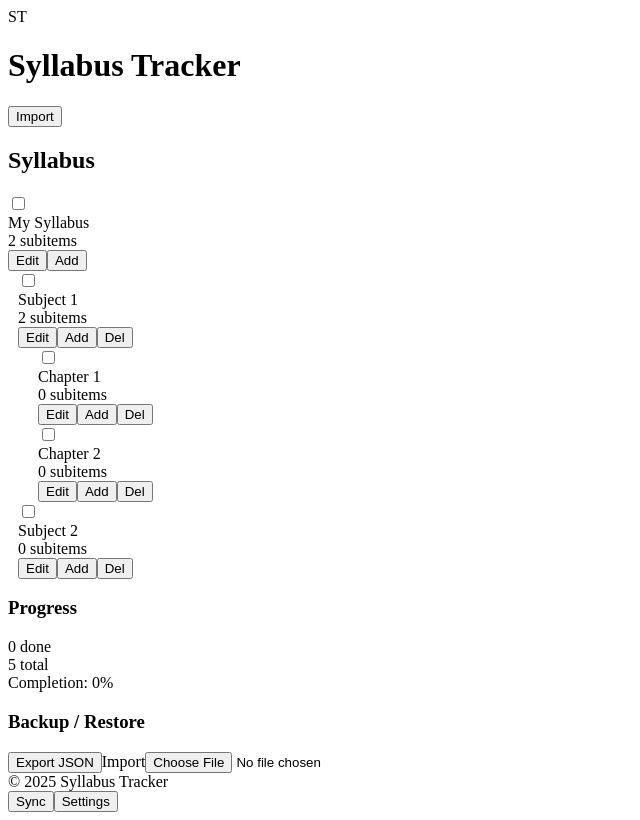
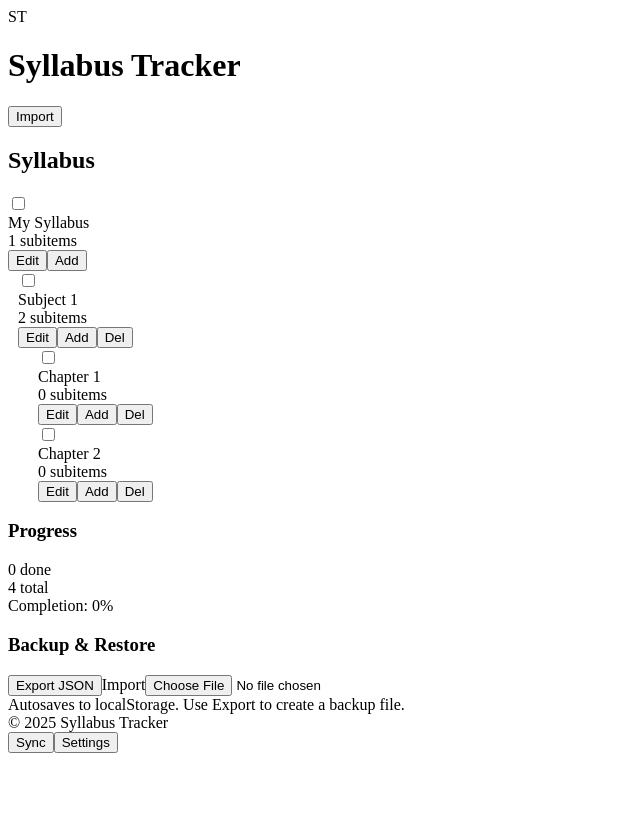
Before and after one commit to InfinityStar002/SyllabusTracker, a React (Vite) app: page / in a window 1280 px wide. Shown: the whole page, without its empty margins (0-640 px from the left). Built offline with nearby package versions, Linux system fonts and the light colour scheme; the HTML template or start-up script is replaced by a standard one.

Commit message:
Update App.jsx

```diff
--- a/src/App.jsx
+++ b/src/App.jsx
@@ -1,85 +1,117 @@
-import React, { useEffect, useState } from 'react'
-import { v4 as uuidv4 } from 'uuid'
-import { loadData, saveData } from './utils/storage'
-import useAutosave from './hooks/useAutosave'
-import TopBar from './components/TopBar'
-import BottomBar from './components/BottomBar'
-import SyllabusEditor from './components/SyllabusEditor'
-import ProgressPanel from './components/ProgressPanel'
+import React, { useEffect, useState } from "react";
+import TopBar from "./components/TopBar";
+import BottomBar from "./components/BottomBar";
+import SyllabusEditor from "./components/SyllabusEditor";
+import ProgressPanel from "./components/ProgressPanel";
+import { loadData, saveData } from "./utils/storage";
+import useAutosave from "./hooks/useAutosave";
+import registerServiceWorker from "./registerServiceWorker";
 
-const defaultSample = {
-  id: 'root',
-  title: 'My Syllabus',
+const SAMPLE = {
+  id: "root",
+  title: "My Syllabus",
+  done: false,
   children: [
     {
-      id: uuidv4(),
-      title: 'Subject 1',
+      id: "subj-1",
+      title: "Subject 1",
+      done: false,
       children: [
-        { id: uuidv4(), title: 'Chapter 1', children: [] },
-        { id: uuidv4(), title: 'Chapter 2', children: [] }
-      ]
+        { id: "ch-1", title: "Chapter 1", done: false, children: [] },
+        { id: "ch-2", title: "Chapter 2", done: false, children: [] },
+      ],
     },
-    { id: uuidv4(), title: 'Subject 2', children: [] }
-  ]
-}
+  ],
+};
 
 export default function App() {
-  const [tree, setTree] = useState(() => loadData() || defaultSample)
-  const [selectedId, setSelectedId] = useState(tree.id)
+  const [tree, setTree] = useState(() => loadData() || SAMPLE);
+  const [selectedId, setSelectedId] = useState(tree?.id || "root");
 
-  // autosave using hook
-  useAutosave(tree)
+  // autosave to localStorage
+  useAutosave(tree);
 
-  // sync selectedId when tree resets
   useEffect(() => {
-    if (!tree) setTree(defaultSample)
-  }, [])
+    // attempt service worker registration (silent)
+    try {
+      registerServiceWorker();
+    } catch (e) {}
+  }, []);
 
   function updateTree(next) {
     setTree((prev) => {
-      const updated = typeof next === 'function' ? next(prev) : next
-      saveData(updated)
-      return updated
-    })
+      const updated = typeof next === "function" ? next(prev) : next;
+      saveData(updated);
+      return updated;
+    });
   }
 
   return (
-    <div className="app-shell flex flex-col h-screen">
+    <div className="app-shell min-h-screen flex flex-col">
       <TopBar title="Syllabus Tracker" />
-      <main className="flex-1 overflow-auto p-4">
-        <div className="max-w-5xl mx-auto grid grid-cols-1 md:grid-cols-3 gap-4">
-          <div className="md:col-span-2">
-            <SyllabusEditor tree={tree} onChange={updateTree} selectedId={selectedId} onSelect={setSelectedId} />
-          </div>
-          <aside className="md:col-span-1">
-            <ProgressPanel tree={tree} onChange={updateTree} />
-            <div className="mt-4 p-3 bg-white/60 rounded-lg shadow-sm">
-              <h3 className="font-semibold mb-2">Backup / Restore</h3>
+      <main className="flex-1 p-4 container mx-auto">
+        <div className="grid grid-cols-1 md:grid-cols-3 gap-4">
+          <section className="md:col-span-2">
+            <SyllabusEditor
+              tree={tree}
+              onChange={updateTree}
+              selectedId={selectedId}
+              onSelect={setSelectedId}
+            />
+          </section>
+
+          <aside className="md:col-span-1 space-y-4">
+            <ProgressPanel tree={tree} />
+            <div className="bg-white/60 p-3 rounded-lg shadow-sm">
+              <h3 className="font-semibold mb-2">Backup & Restore</h3>
               <div className="flex gap-2">
-                <button className="px-3 py-2 rounded bg-mu-primary text-mu-on-primary" onClick={() => {
-                  const blob = new Blob([JSON.stringify(tree, null, 2)], { type: 'application/json' })
-                  const url = URL.createObjectURL(blob)
-                  const a = document.createElement('a')
-                  a.href = url
-                  a.download = 'syllabus-backup.json'
-                  a.click()
-                  URL.revokeObjectURL(url)
-                }}>Export JSON</button>
-                <label className="px-3 py-2 rounded cursor-pointer border border-gray-300">
+                <button
+                  className="px-3 py-2 rounded bg-mu-primary text-mu-on-primary"
+                  onClick={() => {
+                    const blob = new Blob([JSON.stringify(tree, null, 2)], {
+                      type: "application/json",
+                    });
+                    const url = URL.createObjectURL(blob);
+                    const a = document.createElement("a");
+                    a.href = url;
+                    a.download = "syllabus-backup.json";
+                    a.click();
+                    URL.revokeObjectURL(url);
+                  }}
+                >
+                  Export JSON
+                </button>
+
+                <label className="px-3 py-2 rounded border cursor-pointer">
                   Import
-                  <input type="file" accept="application/json" className="hidden" onChange={(e) => {
-                    const f = e.target.files?.[0]
-                    if (!f) return
-                    const reader = new FileReader()
-                    reader.onload = (ev) => {
-                      try {
-                        const parsed = JSON.parse(ev.target.result)
-                        onImport(parsed)
-                      } catch (err) { alert('Invalid JSON') }
-                    }
-                    reader.readAsText(f)
-                  }} />
+                  <input
+                    type="file"
+                    accept="application/json"
+                    className="hidden"
+                    onChange={(e) => {
+                      const f = e.target.files?.[0];
+                      if (!f) return;
+                      const reader = new FileReader();
+                      reader.onload = (ev) => {
+                        try {
+                          const parsed = JSON.parse(ev.target.result);
+                          if (parsed && parsed.id) {
+                            updateTree(parsed);
+                            alert("Import successful");
+                          } else {
+                            alert("Invalid syllabus JSON");
+                          }
+                        } catch {
+                          alert("Invalid JSON file");
+                        }
+                      };
+                      reader.readAsText(f);
+                    }}
+                  />
                 </label>
+              </div>
+              <div className="mt-3 text-xs text-gray-600">
+                Autosaves to localStorage. Use Export to create a backup file.
               </div>
             </div>
           </aside>
@@ -87,14 +119,5 @@ export default function App() {
       </main>
       <BottomBar />
     </div>
-  )
-
-  function onImport(parsed) {
-    if (parsed && parsed.id) {
-      updateTree(parsed)
-      alert('Imported successfully')
-    } else {
-      alert('Parsed content does not look like a saved syllabus')
-    }
-  }
+  );
 }
```
